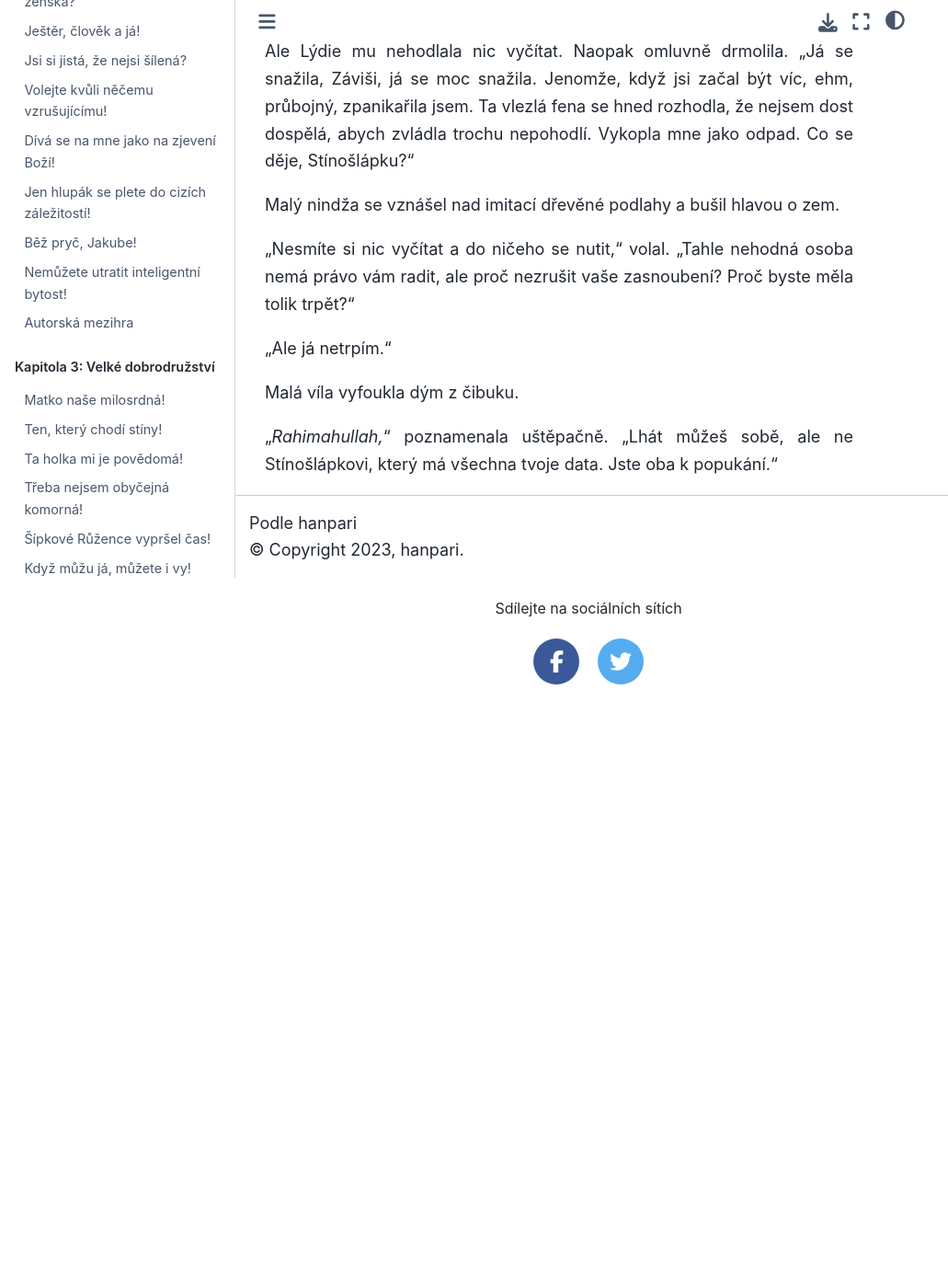
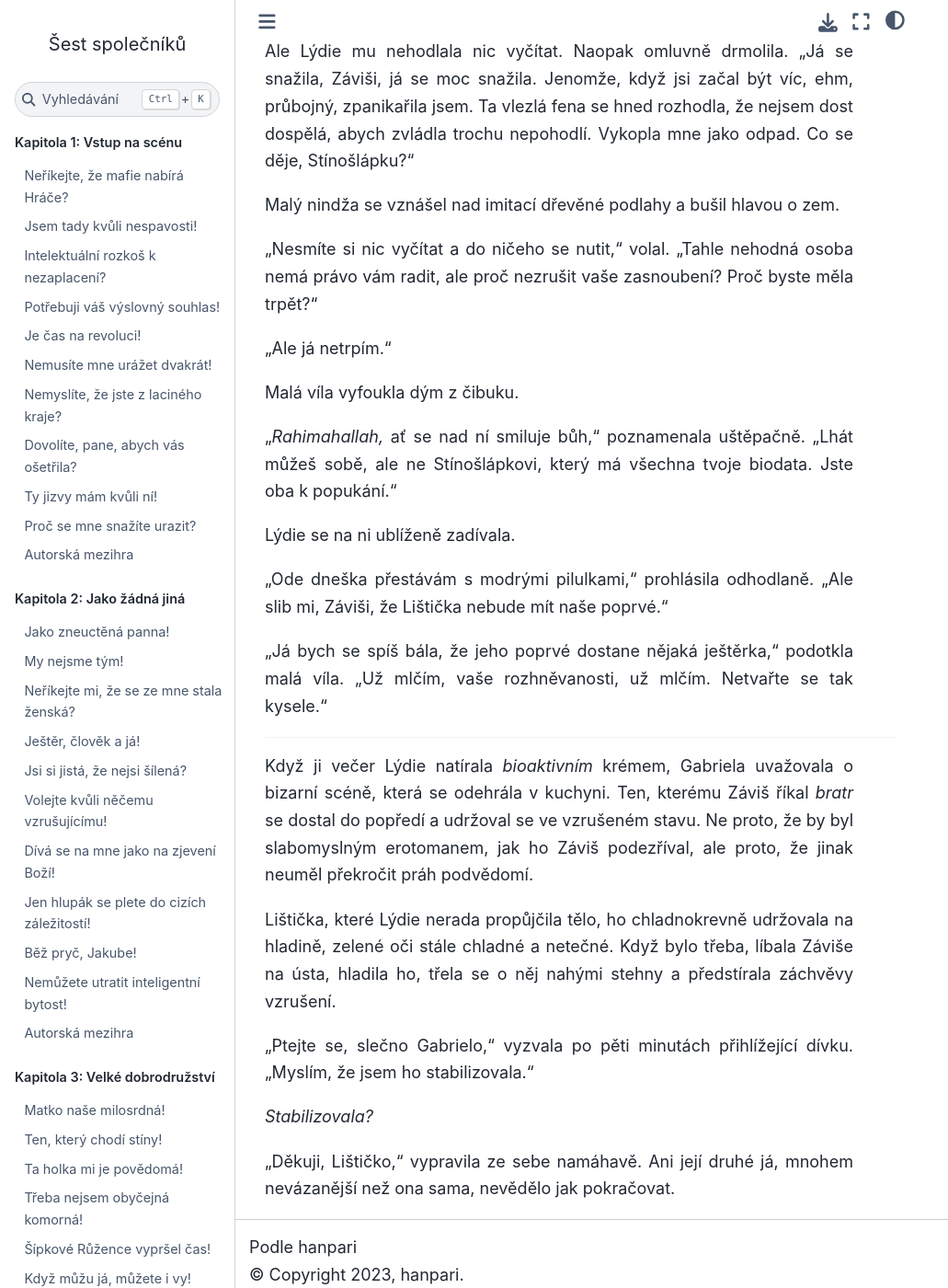
Before and after one commit to hanpari/sest-spolecniku, a Sphinx documentation site: the page built from source/sest_spolecniku/009-herecke-etudy/09.md, in a window 1280 px wide and 1400 px high, scrolled down 1578 px. Shown: the whole window at 92% size, without its empty margins (0-1031 px from the left). Built offline with Sphinx 7.4.7 and the Sphinx Book theme 1.1.4, drawn with Linux system fonts in a browser that asks for light colours; pages that are not in the unit, such as notebooks, are missing from menus; before the commit the page ends 2322 px from its top, so only the background shows below that.

Commit message:
Gabriela

```diff
--- a/source/sest_spolecniku/009-herecke-etudy/09.md
+++ b/source/sest_spolecniku/009-herecke-etudy/09.md
@@ -46,10 +46,28 @@
 
 Malý nindža se vznášel nad imitací dřevěné podlahy a bušil hlavou o zem.
 
-"Nesmíte si nic vyčítat a do ničeho se nutit," volal. "Tahle nehodná osoba nemá právo vám radit, ale proč nezrušit vaše zasnoubení? Proč byste měla tolik trpět?"
+"Nesmíte si nic vyčítat a do ničeho se nutit," volal. "Tahle nehodná osoba nemá právo vám radit, ale proč nezrušit vaše zasnoubení? Proč byste měla trpět?"
 
 "Ale já netrpím."
 
 Malá víla vyfoukla dým z čibuku.
 
-"*Rahimahullah,*" poznamenala uštěpačně. "Lhát můžeš sobě, ale ne Stínošlápkovi, který má všechna tvoje data. Jste oba k popukání."
+"*Rahimahallah,* ať se nad ní smiluje bůh," poznamenala uštěpačně. "Lhát můžeš sobě, ale ne Stínošlápkovi, který má všechna tvoje biodata. Jste oba k popukání."
+
+Lýdie se na ni ublíženě zadívala.
+
+"Ode dneška přestávám s modrými pilulkami," prohlásila odhodlaně. "Ale slib mi, Záviši, že Lištička nebude mít naše poprvé."
+
+"Já bych se spíš bála, že jeho poprvé dostane nějaká ještěrka," podotkla malá víla. "Už mlčím, vaše rozhněvanosti, už mlčím. Netvařte se tak kysele."
+
+***
+
+Když ji večer Lýdie natírala *bioaktivním* krémem, Gabriela uvažovala o bizarní scéně, která se odehrála v kuchyni. Ten, kterému Záviš říkal *bratr* se dostal do popředí a udržoval se ve vzrušeném stavu. Ne proto, že by byl slabomyslným erotomanem, jak ho Záviš podezříval, ale proto, že jinak neuměl překročit práh podvědomí.
+
+Lištička, které Lýdie nerada propůjčila tělo, ho chladnokrevně udržovala na hladině, zelené oči stále chladné a netečné. Když bylo třeba, líbala Záviše na ústa, hladila ho, třela se o něj nahými stehny a předstírala záchvěvy vzrušení.
+
+"Ptejte se, slečno Gabrielo," vyzvala po pěti minutách přihlížející dívku. "Myslím, že jsem ho stabilizovala."
+
+*Stabilizovala?*
+
+"Děkuji, Lištičko," vypravila ze sebe namáhavě. Ani její druhé já, mnohem nevázanější než ona sama, nevědělo jak pokračovat.
```
